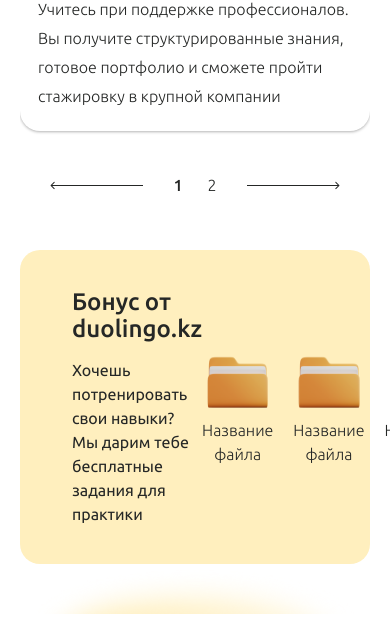
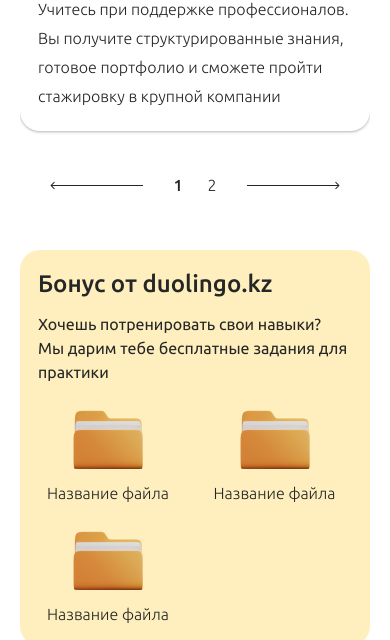
Before and after one commit to emiliaweb/duolingo.kz, a website: page app/index.html in a window 390 px wide. Shown: the part 5320-5960 px from the top of the page. Drawn offline with nearby package versions, Linux system fonts and the light colour scheme.

Commit message:
Enhance mobile view

```diff
--- a/app/assets/css/sass/components/_bonus.scss
+++ b/app/assets/css/sass/components/_bonus.scss
@@ -2,10 +2,11 @@
     &-wrap {
         background: #FFEFBE;
         border-radius: 20px;
-        padding: 38px 52px;
+        padding: 38px 48px;
         display: flex;
         justify-content: space-between;
-        align-items: center;
+        // align-items: center;
+        column-gap: 10px;
     }
     &-title {
         text-align: left;
@@ -15,10 +16,15 @@
     }
     &-files {
         @include list-reset;
-        display: flex;
-        column-gap: clamp(20px, 3vw, 36px);
+        display: grid;
+        grid-template-columns: repeat(auto-fit, minmax(100px, auto));
+        column-gap: clamp(16px, 3vw, 36px);
+        row-gap: 20px;
+        width: 100%;
+        max-width: 510px;
     }
     &-file {
+        max-width: 140px;
         a {
             display: flex;
             flex-direction: column;
@@ -40,3 +46,27 @@
         }
     }
 }
+
+@media (max-width: 1023px) {
+    .bonus {
+        &-wrap {
+            padding: 20px 14px 20px 18px;
+        }
+        &-files {
+            max-width: 460px;
+        }
+    }
+}
+
+@media (max-width: 920px) {
+    .bonus {
+        &-wrap {
+            flex-direction: column;
+            align-items: center;
+            row-gap: 15px;
+        }
+        &-files {
+            gap: 15px;
+        }
+    }
+}
```
Also changed, not shown: app/assets/css/home.min.css.
